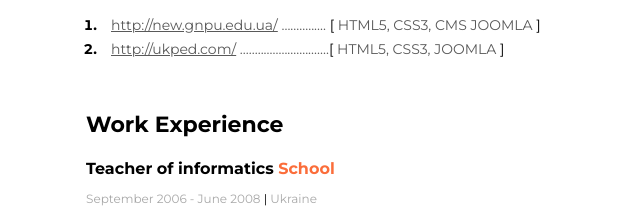
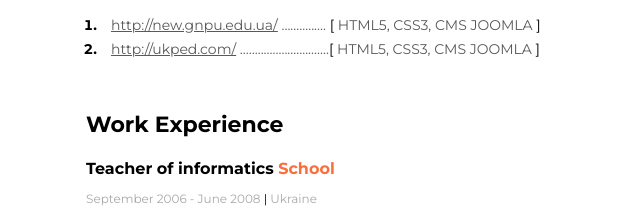
Before and after one commit to sashagid/MyCV, a plain HTML site: page index.html in a window 1280 px wide. Shown: the part 346-556 px from the top of the page, 549-1189 px from the left. Drawn offline with Linux system fonts and the light colour scheme.

Commit message:
Update index.html
add cms

```diff
--- a/index.html
+++ b/index.html
@@ -31,7 +31,7 @@
                 </li>
                 <li class="project-item">
                     <span class="project"><a href="http://ukped.com/" class="project-link" >http://ukped.com/</a>
-                ..............................<span class="project-bracket">[</span>  HTML5, CSS3, JOOMLA <span class="project-bracket">]</span>
+                ..............................<span class="project-bracket">[</span>  HTML5, CSS3, CMS JOOMLA <span class="project-bracket">]</span>
                 </li>
 
             </ol>
```
